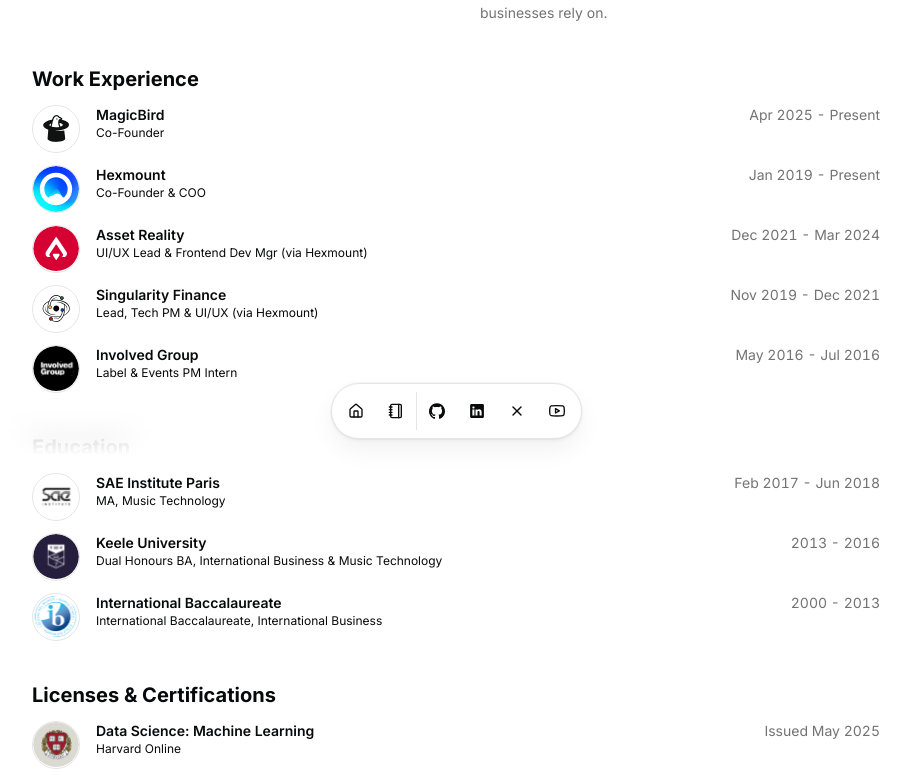
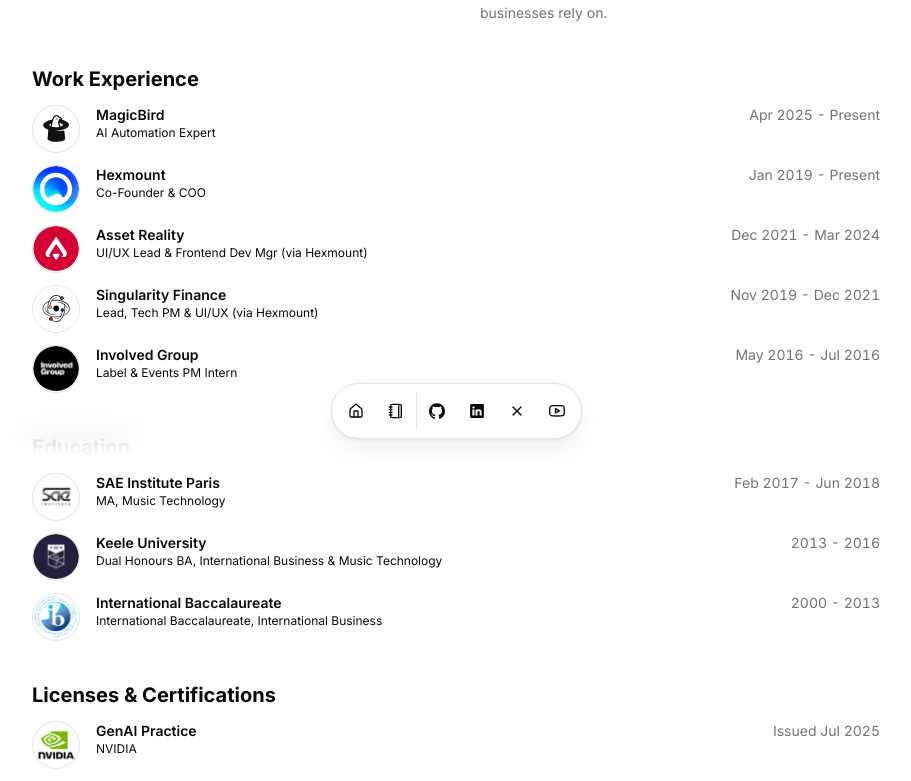
Before and after one commit to Garnish0/myportfolio, a Next.js app: page / in a window 1280 px wide. Shown: the part 345-1126 px from the top of the page, without its empty margins (184-1095 px from the left). Built offline with nearby package versions, Linux system fonts and the light colour scheme.

Commit message:
Replace placeholder image with video in main page layout; update resume title to AI Automation Expert and add new certification from NVIDIA for enhanced profile.

```diff
--- a/src/app/page.tsx
+++ b/src/app/page.tsx
@@ -287,10 +287,13 @@
             <div className="space-y-3">
               <p className="text-sm text-muted-foreground">placeholder 5</p>
               <div className="rounded-lg border overflow-hidden" style={{ width: '380px', height: '400px' }}>
-                <img
-                  src="/Isshowcase/sat1.png"
-                  alt="Placeholder 5"
+                <video
+                  src="/Isshowcase/sat5.mp4"
                   className="w-full h-full object-cover"
+                  autoPlay
+                  loop
+                  muted
+                  playsInline
                 />
               </div>
             </div>
--- a/src/data/resume.tsx
+++ b/src/data/resume.tsx
@@ -117,7 +117,7 @@
       href: "https://magicbird.ai",
       badges: [],
       location: "Paris, FR (remote)",
-      title: "Co-Founder",
+      title: "AI Automation Expert",
       logoUrl: "/Magicbird.svg",
       start: "Apr 2025",
       end: "Present",
@@ -200,6 +200,14 @@
     },
   ],
   certifications: [
+    {
+      name: "GenAI Practice",
+      issuer: "NVIDIA",
+      date: "Jul 2025",
+      credentialId: "AI Basics to GenAI Practice - Course Completion Certificate",
+      logoUrl: "/NVIDIA.png",
+      href: "https://www.nvidia.com/en-us/training/",
+    },
     {
       name: "Data Science: Machine Learning",
       issuer: "Harvard Online",
```
Also changed, not shown: public/NVIDIA.png (added), 1 other file (tests, documents, lock files or other folders).
